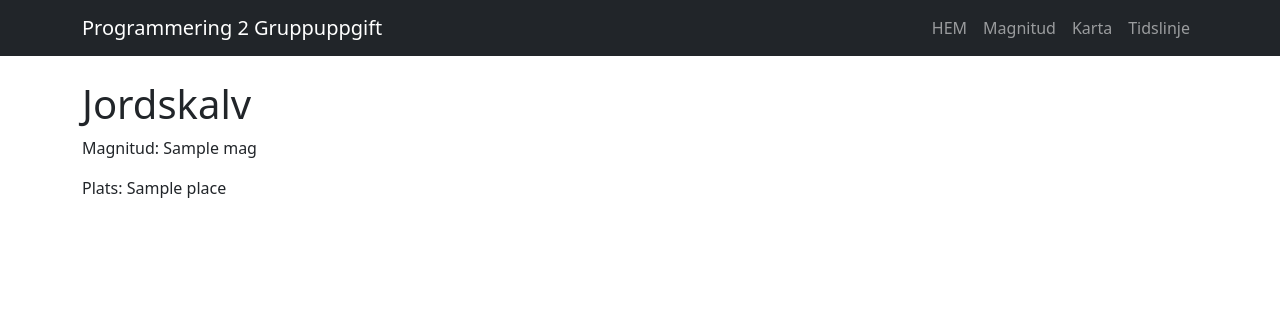
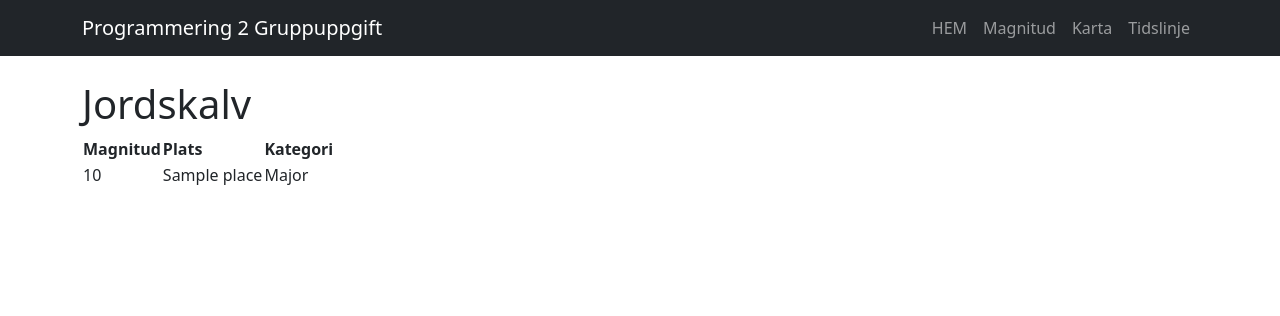
Before and after one commit to EliFromTheNorth/P2-Gruppuppgift, a Flask app: page /magnitude in a window 1280 px wide. Shown: the top 316 px of the page. Run offline with Flask 3, Linux system fonts and the light colour scheme; a database or web service that is not in the repository returns one stand-in record (values such as "Sample title"); data that the repository does not hold is empty.

Commit message:
app.py och magnitude.html
ytterligare fortsättning på magnitude

```diff
--- a/Templates/magnitude.html
+++ b/Templates/magnitude.html
@@ -1,15 +1,27 @@
+
 {% extends "base.html" %}
 
 {% block content %}
 
 <h1>Jordskalv</h1>
 
-{% for skalv in data["features"] %}
+<table>
+    <tr>
+        <th>Magnitud</th>
+        <th>Plats</th>
+        <th>Kategori</th>
+    </tr>
 
-    <p>Magnitud: {{ skalv["properties"]["mag"] }}</p>
+    {% for skalv in earthquake_list %}
 
-    <p>Plats: {{ skalv["properties"]["place"] }}</p>
+    <tr>
+        <td>{{ skalv.magnitud }}</td>
+        <td>{{ skalv.plats }}</td>
+        <td>{{ skalv.kategori }}</td>
+    </tr>
 
-{% endfor %}
+    {% endfor %}
+
+</table>
 
 {% endblock %}
--- a/app.py
+++ b/app.py
@@ -18,14 +18,30 @@ def index():
 
 @app.route('/magnitude', methods=['GET'])
 def magnitude():
-    req = requests.get(URL)
-    data = req.json()
-    return render_template('magnitude.html', data=data)
+ req = requests.get(URL, timeout=10)
+ data = req.json()
 
+ earthquake_list = []
+ for quakes in data["features"]:
 
+        magnitud = round(quakes["properties"]["mag"], 2)
+        plats = quakes["properties"]["place"]
 
+        if magnitud is None:
+            continue
 
+        if magnitud >= 5:
+            kategori = "Major"
+        else:
+            kategori = "Minor"
 
+        earthquake_list.append({
+            "magnitud": magnitud,
+            "plats": plats,
+            "kategori": kategori
+        })
+
+ return render_template('magnitude.html', data=data, earthquake_list=earthquake_list)
 
 
 if __name__ == "__main__":
```
